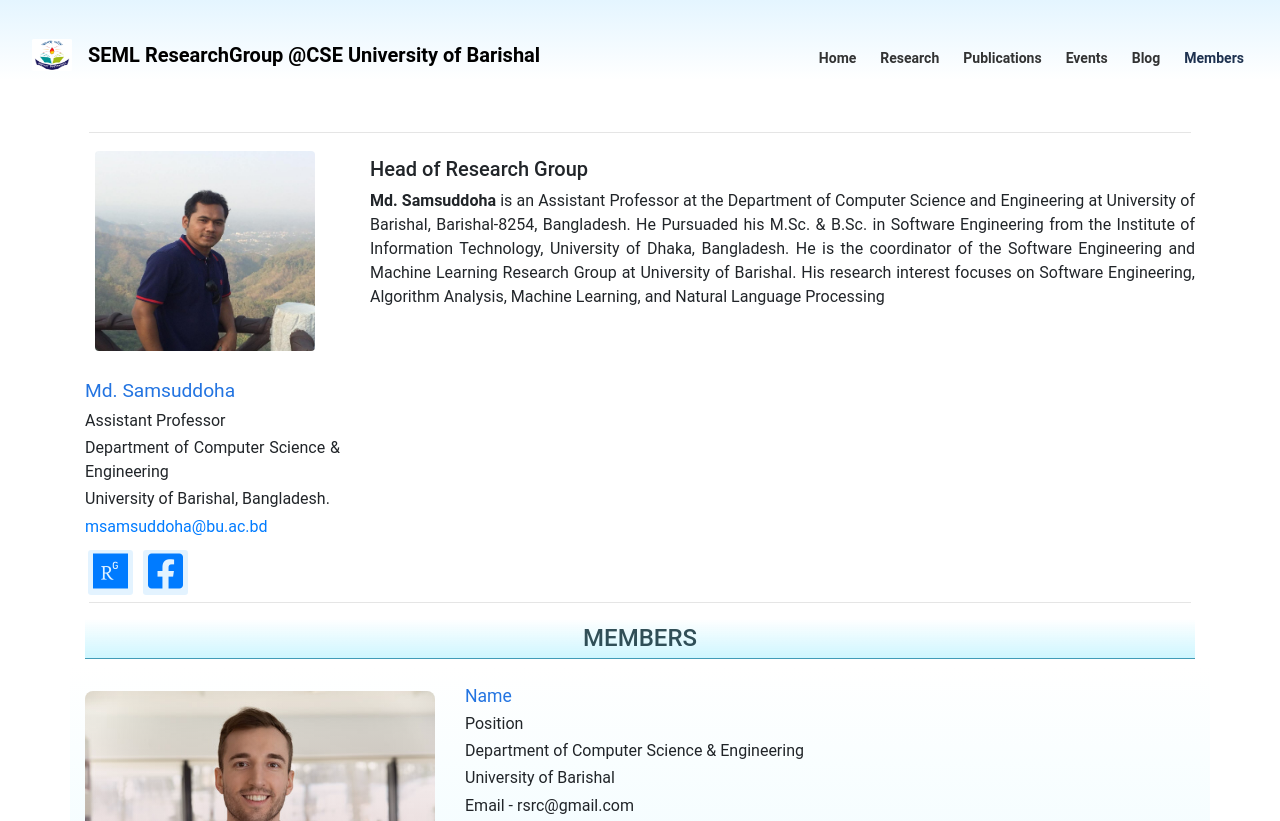
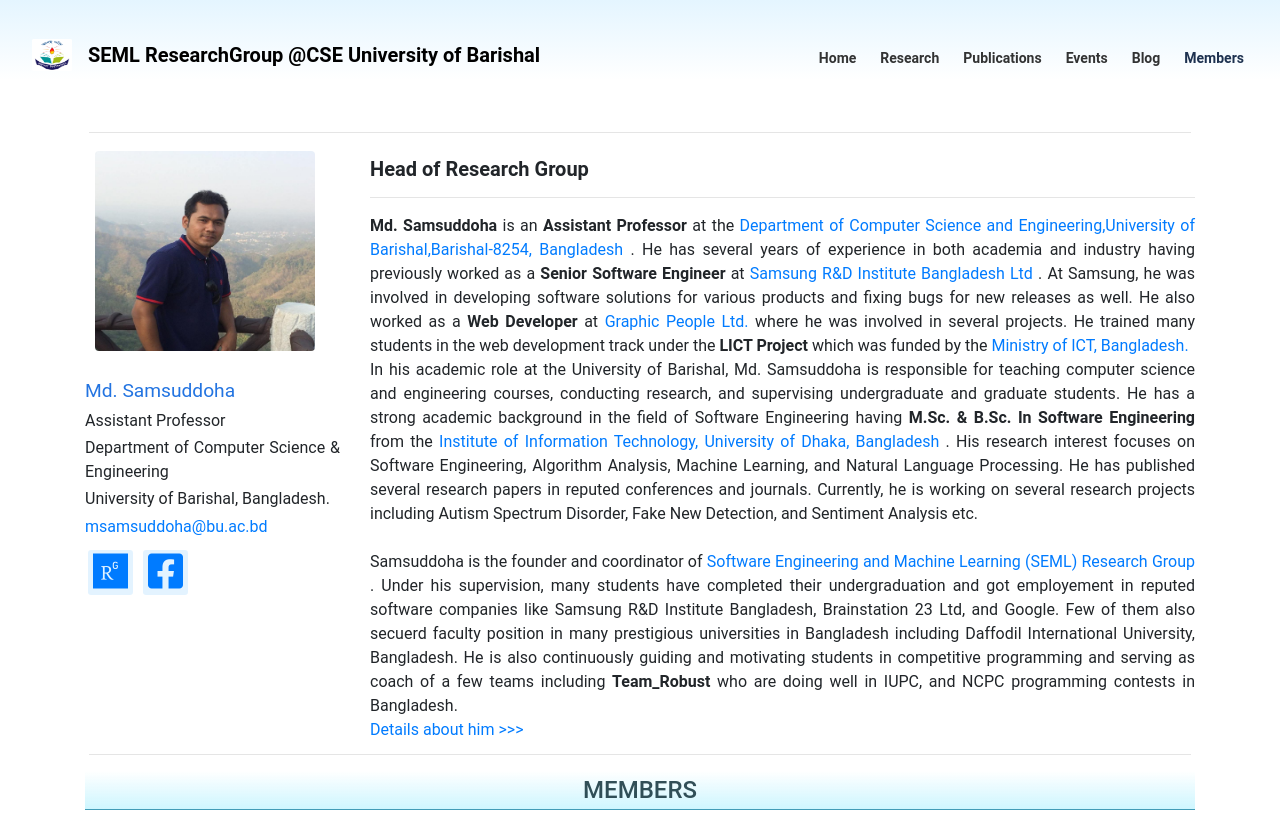
Before and after one commit to samsuddoha/seml, a plain HTML site: page members.html in a window 1280 px wide. Shown: the top 821 px of the page. Drawn offline with nearby package versions, Linux system fonts and the light colour scheme.

Commit message:
update 2
profile

```diff
--- a/css/sams.css
+++ b/css/sams.css
@@ -38,3 +38,8 @@ ul.list {
     font-size: 40px;
     border-radius: 10px;
   }
+
+  table tr td{
+    background-color: #d9f5fc;
+
+  }
--- a/css/style.css
+++ b/css/style.css
@@ -666,7 +666,7 @@ section-7 {
 }
 
 .sectionfooter {
-    min-height: 60vh;
+    min-height: 40vh;
     background: #ffffff;
     background: linear-gradient(135deg, #ffffff 0%, rgba(189, 220, 255, 0.84) 100%);
     color: rgb(53, 60, 72);
@@ -674,7 +674,7 @@ section-7 {
 
 .footersection {
     width: 80%;
-    margin: 0 auto;
+    margin:  auto;
 }
 
 .footerlogo {
@@ -733,6 +733,7 @@ section-7 {
 .sociallinks hr {
     margin: .7rem;
     margin-bottom: .5rem;
+    margin-top: 10px;
     margin-left: 0rem;
     margin-right: 0rem;
     width: 60%;
--- a/members.html
+++ b/members.html
@@ -141,13 +141,35 @@
                  </div>
             </div>
             <div class="col-md-9">
-                <h5 class="pt-3">Head of Research Group</h5>
+                <h5 class="pt-3"><strong>Head of Research Group </strong></h5>
+                <hr>
 
-                  <p><strong>Md. Samsuddoha</strong> is an Assistant Professor at the Department of Computer Science and Engineering at
-                    University of Barishal, Barishal-8254, Bangladesh. He Pursuaded his M.Sc. & B.Sc. in Software Engineering from the Institute of Information
-                    Technology, University of Dhaka, Bangladesh. He is the coordinator of
-                    the Software Engineering and Machine Learning Research Group at University of Barishal. His research interest
-                    focuses on Software Engineering, Algorithm Analysis, Machine Learning, and Natural Language Processing </p>
+                  <p> <strong>Md. Samsuddoha</strong> is an <strong> Assistant Professor</strong> at the <a href="https://bu.ac.bd/">
+                    Department of Computer Science and Engineering,University of Barishal,Barishal-8254, Bangladesh </a>. He has several years of experience in both
+                    academia and industry having previously worked as
+                    a <strong>Senior Software Engineer</strong> at <a href="https://research.samsung.com/srbd">Samsung R&D Institute Bangladesh Ltd </a>.
+                    At Samsung, he was involved in developing software solutions
+                     for various products and fixing bugs for new releases as well.  He also worked as a <strong>Web Developer</strong> at
+                     <a href="#">Graphic People Ltd. </a>    where he was involved in several projects. He trained many students in the
+                      web development track under the <strong> LICT Project </strong>
+                     which was funded by the <a href="https://ictd.gov.bd/">Ministry of ICT, Bangladesh. </a> <br>
+
+
+                    In his academic role at the University of Barishal, Md. Samsuddoha is responsible for teaching computer science and engineering
+                    courses, conducting research, and supervising undergraduate and graduate students. He has a strong academic background in the
+                     field of Software Engineering having <strong>M.Sc. & B.Sc. In Software Engineering </strong> from  the
+                     <a href="">Institute of Information Technology, University of Dhaka, Bangladesh </a>. His research interest focuses on Software Engineering, Algorithm Analysis, Machine Learning,
+                      and Natural Language Processing. He has published several research papers in reputed conferences and journals. Currently,
+                       he is working on several research projects including Autism Spectrum Disorder, Fake New Detection, and Sentiment Analysis etc.
+                    <br><br>
+                    Samsuddoha is the founder and coordinator of <a href="#">Software Engineering and Machine Learning (SEML) Research Group </a>.
+                     Under his supervision, many students have completed their undergraduation and got employement in reputed software companies
+                      like Samsung R&D Institute Bangladesh, Brainstation 23 Ltd, and Google. Few of them also secuerd faculty position in many prestigious
+                      universities in Bangladesh including Daffodil International University, Bangladesh. He is also continuously guiding and motivating
+                      students in competitive programming and serving as coach of a few teams including <strong>Team_Robust</strong> who are doing well in IUPC, and
+                      NCPC programming contests in Bangladesh. <br>
+                    <a href="#">Details about him >>></a>
+                    </p>
 
             </div>
 
```
Also changed, not shown: index.html (+22 -22 lines), research.html (+1 -1 lines).
